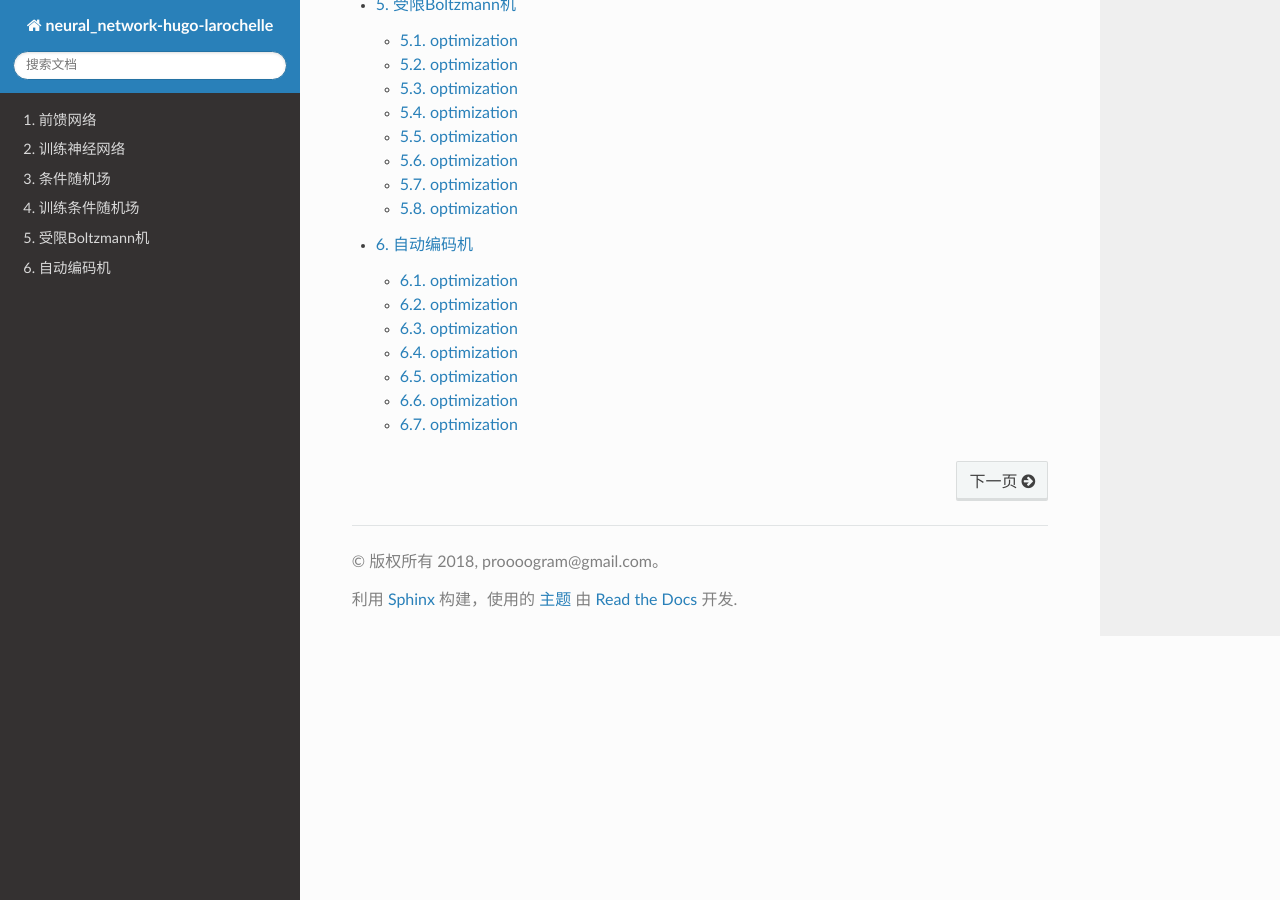
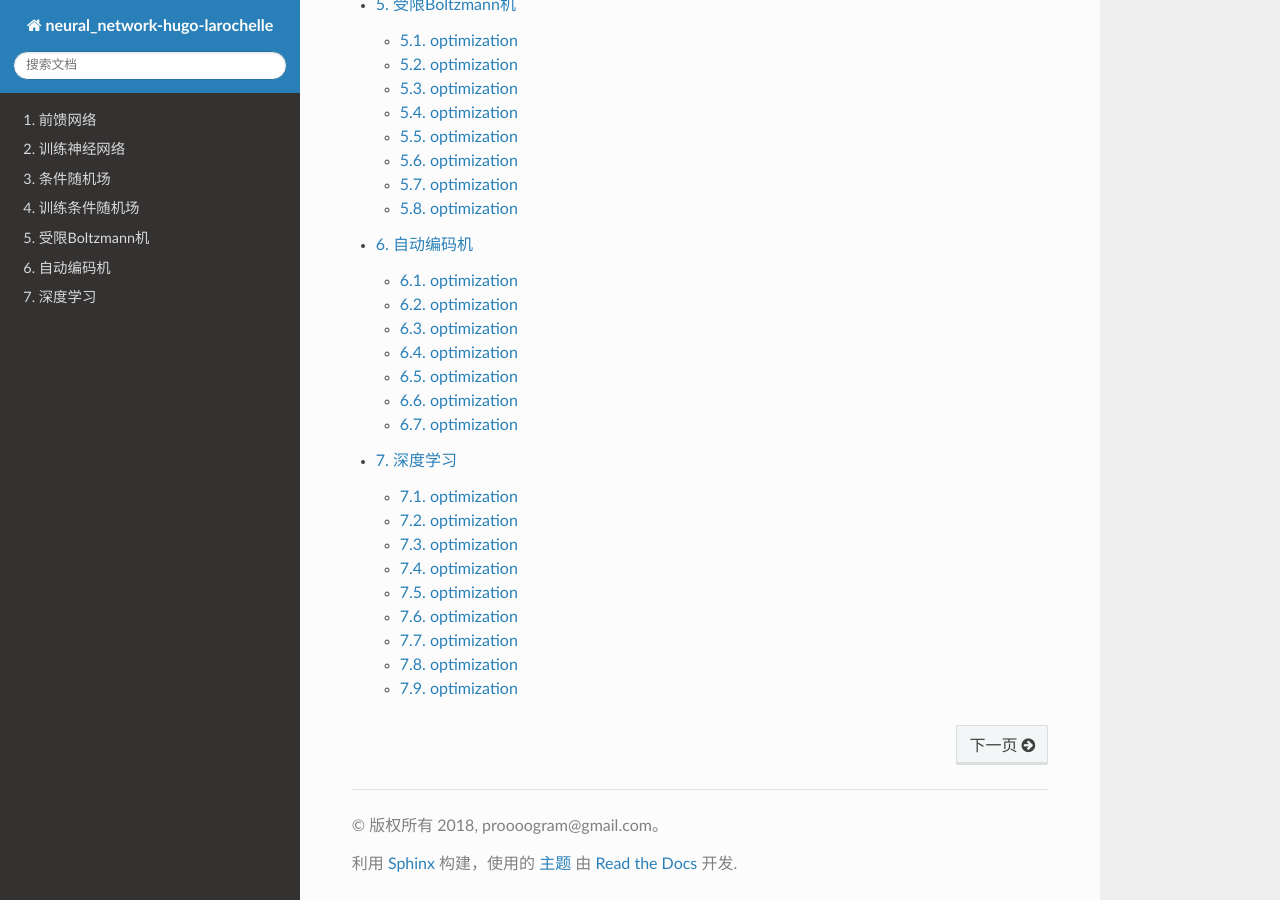
Before and after one commit to proooogram/neural_network-2ed-hugo_larochelle, a Sphinx documentation site: the page built from source/index.rst, in a window 1280 px wide and 900 px high, scrolled down 1207 px. Built offline with Sphinx 7.4.7 and the Read the Docs theme 2.0.0, drawn with Linux system fonts in a browser that asks for light colours.

Commit message:
directory ch7 ok

```diff
--- /dev/null
+++ b/source/7 Deep learning/1 motivation.rst
@@ -0,0 +1,6 @@
+.. 注释
+
+optimization
+==========================================================
+
+.. toctree::
--- /dev/null
+++ b/source/7 Deep learning/2 difficulty of training.rst
@@ -0,0 +1,6 @@
+.. 注释
+
+optimization
+==========================================================
+
+.. toctree::
--- /dev/null
+++ b/source/7 Deep learning/3 unsupervised pre-training.rst
@@ -0,0 +1,6 @@
+.. 注释
+
+optimization
+==========================================================
+
+.. toctree::
--- /dev/null
+++ b/source/7 Deep learning/4 example.rst
@@ -0,0 +1,6 @@
+.. 注释
+
+optimization
+==========================================================
+
+.. toctree::
--- /dev/null
+++ b/source/7 Deep learning/5 dropout.rst
@@ -0,0 +1,6 @@
+.. 注释
+
+optimization
+==========================================================
+
+.. toctree::
--- /dev/null
+++ b/source/7 Deep learning/6 deep autoencoder.rst
@@ -0,0 +1,6 @@
+.. 注释
+
+optimization
+==========================================================
+
+.. toctree::
--- /dev/null
+++ b/source/7 Deep learning/7 deep belief network.rst
@@ -0,0 +1,6 @@
+.. 注释
+
+optimization
+==========================================================
+
+.. toctree::
--- /dev/null
+++ b/source/7 Deep learning/8 variational bound.rst
@@ -0,0 +1,6 @@
+.. 注释
+
+optimization
+==========================================================
+
+.. toctree::
--- /dev/null
+++ b/source/7 Deep learning/9 DBN pre-training.rst
@@ -0,0 +1,6 @@
+.. 注释
+
+optimization
+==========================================================
+
+.. toctree::
--- a/source/index.rst
+++ b/source/index.rst
@@ -13,3 +13,4 @@
    4 Training CRFs/index
    5 Restricted Boltzmann machine/index
    6 Autoencoder/index
+   7 Deep learning/index
```
Also changed, not shown: source/7 Deep learning/index.rst (added, +16 -0 lines).
